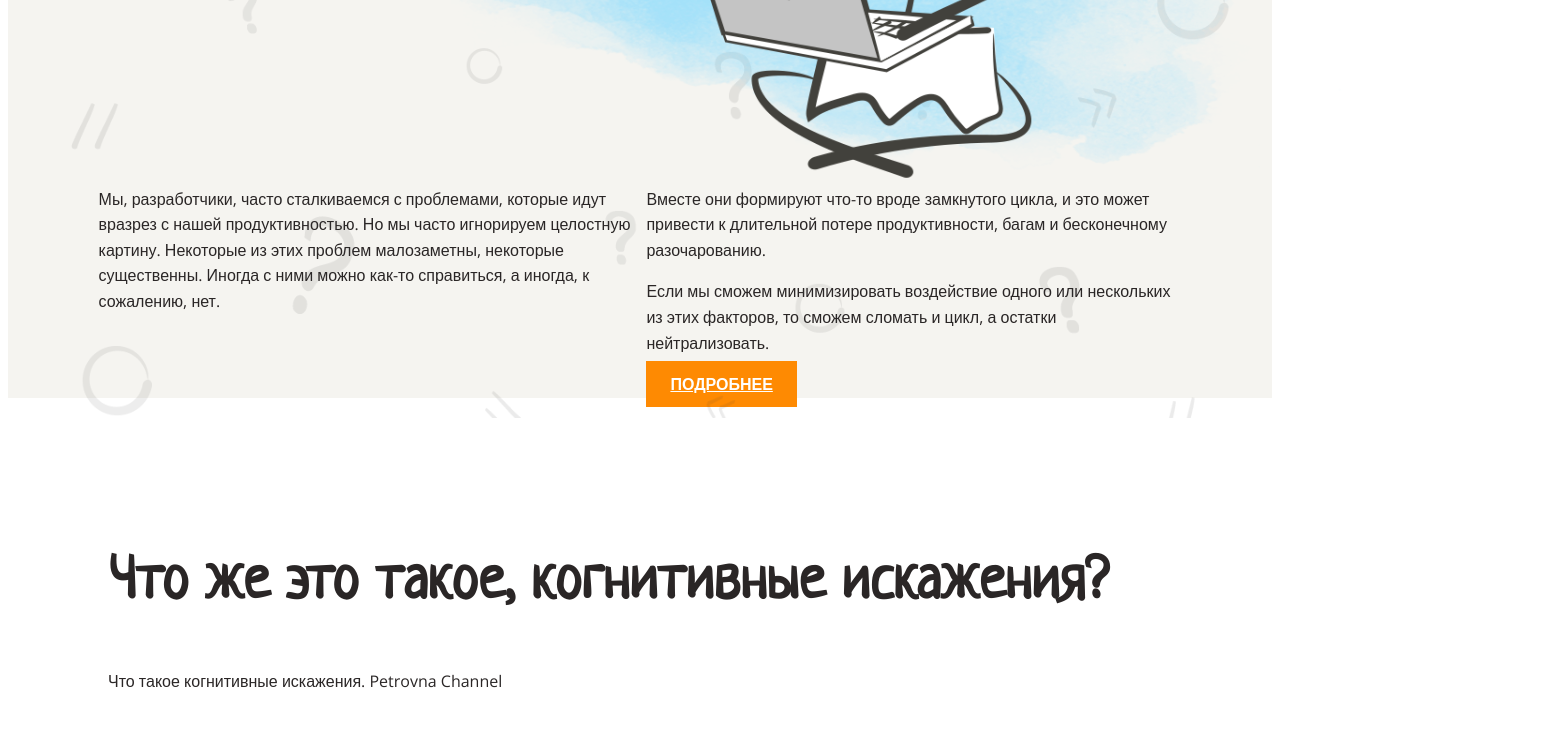
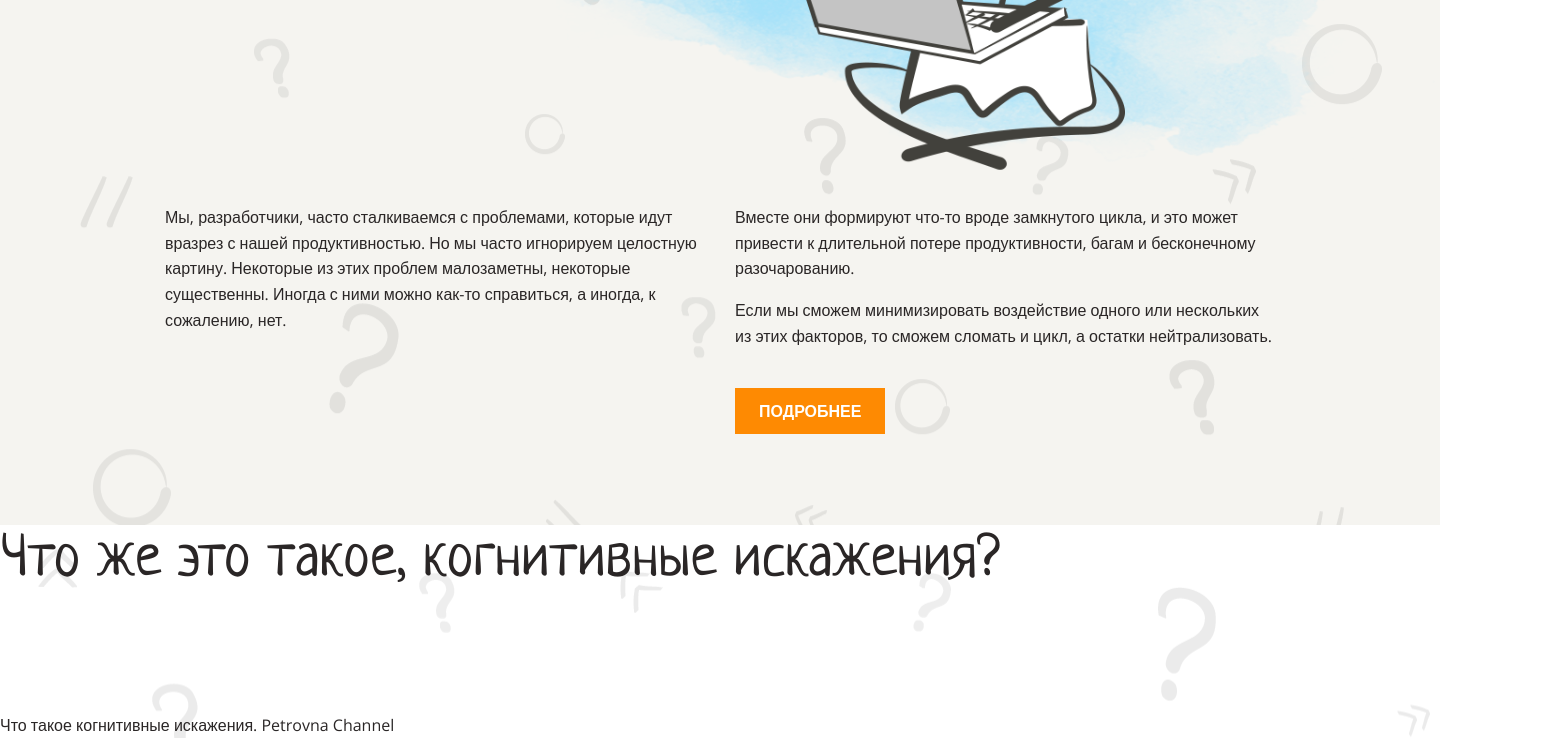
Before and after one commit to steblenko-vladislav/layout-designer-project-58, a website: page src/index.html in a window 1280 px wide. Shown: the part 370-1121 px from the top of the page, 1545 px wide, since content can reach past the window. Drawn offline with nearby package versions, Linux system fonts and the light colour scheme.

Commit message:
Task 3 almost everything

```diff
--- a/src/index.html
+++ b/src/index.html
@@ -12,27 +12,32 @@
     <link href="https://fonts.googleapis.com/css2?family=Open+Sans:ital,wght@0,300..800;1,300..800&display=swap" rel="stylesheet">
 </head>
 <body>
-<header class="header flex-container width-full">
-    <div class="">
-        <h1><span class="color-main">Когнитивные<br> искажения <br></span>в программировании</h1>
-        <img class="img-main" src="./images/main.png" alt="человечик с ноутбуком">
-        <div class="flex">
-            <div class="width-half">
+<header class="section bg-light">
+    <div class="container">
+        <h1><span class="text-primary inherit-font">Когнитивные<br> искажения <br></span>в программировании</h1>
+        <img class="hero-image" src="./images/main.png" alt="человечик с ноутбуком">
+        <div class="two-columns pt-100">
+            <div class="column">
             <p>Мы, разработчики, часто сталкиваемся с проблемами, которые идут вразрез с нашей продуктивностью. Но мы часто игнорируем целостную картину. Некоторые из этих проблем малозаметны, некоторые существенны. Иногда с ними можно как-то справиться, а иногда, к сожалению, нет.</p>
             </div>
 
-            <div class="width-half">
+            <div class="column">
             <p>Вместе они формируют что-то вроде замкнутого цикла, и это может привести к длительной потере продуктивности, багам и бесконечному разочарованию.</p>
             <p>Если мы сможем минимизировать воздействие одного или нескольких из этих факторов, то сможем сломать и цикл, а остатки нейтрализовать.</p>
-            <a href="" class="button">ПОДРОБНЕЕ</a>
+                <div class="mt-50">
+                    <a href="#cognitive-biases" class="btn btn-primary">Подробнее</a>
+                </div>
             </div>
         </div>
     </div>
 </header>
 <main>
-    <section class="width-full">
+    <section class="section">
         <h2>Что же это такое, когнитивные искажения?</h2>
         <p>Что такое когнитивные искажения. Petrovna Channel</p>
+    </section>
+    <section id="cognitive-biases" class="section">
+        <h2>5 когнитивных искажений о существовании которых стоит помнить</h2>
     </section>
 </main>
 <footer>
--- /dev/null
+++ b/src/styles/style copy.css
@@ -0,0 +1,118 @@
+/** CSS STYLE **/
+:root {
+  --white: #fff;
+  --translucent-white: #d7ccc0;
+  --light: #f5f4f0;
+  --main: #FE8A02;
+  --main-dark: #42413c;
+  --dark: #2a2626;
+  --translucent-dark: #908d8b;
+  --brown: #b09a81;
+  --blue: #1085c5;
+  --font-size: 16px;
+  --line-height: 1.6em;
+  --width-full: 1100px;
+}
+
+@font-face {
+  font-family: "Neucha";
+  font-weight: 400;
+  font-style: normal;
+  src: url(/src/fonts/Neucha-Regular.ttf);
+}
+
+.width-full {
+  width: var(--width-full);
+}
+
+.width-half {
+  width: 535px;
+}
+body {
+  font-family: "Open Sans", "Arial", sans-serif;
+  font-size: 16px;
+  line-height: 1.6em;
+  color: #2A2626;
+}
+
+.header {
+  width: 100%;
+  background-color: var(--light);
+
+}
+
+
+.header::before {
+  position: absolute;
+  content: "";
+  background-image: url(/src/images/background.png);
+  background-repeat: no-repeat;
+  background-size: cover;
+  width: 100%;
+  height: 100%;
+  opacity: 0.1;
+}
+
+h1, h2, h3 {
+  font-family: "Neucha", cursive;
+  line-height: 1.2em;
+
+}
+
+h1 {
+  position: absolute;
+  z-index: 200;
+  font-size: 72px;
+
+}
+
+h2 {
+  font-size: 60px;
+}
+
+h3 {
+  font-size: 34px;
+}
+
+.flex-container {
+  display: flex;
+  flex-direction: column;
+  align-items: center;
+  justify-content: center;
+}
+
+.flex {
+  display: flex;
+  justify-content: space-between;
+}
+
+.flex-column-center {
+  display: flex;
+  flex-direction: column;
+  justify-content: center;
+}
+
+section {
+  width: 1110px;
+  padding: 100px 100px;
+}
+
+
+.img-main {
+  position: relative;
+  z-index: 100;
+  height: 525px;
+  top: 55px;
+  right: -270px;
+}
+
+.button {
+  padding: 12px 24px 12px 24px;
+  background-color: var(--main);
+  font-weight: bold;
+  color: var(--white);
+}
+
+.color-main {
+  color: var(--main);
+}
--- a/src/styles/style.css
+++ b/src/styles/style.css
@@ -1,4 +1,201 @@
 /** CSS STYLE **/
+/* Переменные*/
+:root {
+  --white: #fff;
+  --white-50: #d7ccc0;
+  --light: #f5f4f0;
+  --primary: #fe8a02;
+  --primary-dark: #42413c;
+  --dark: #2a2626;
+  --dark-50: #908d8b;
+  --brown: #b09a81;
+  --blue: #1085c5;
+
+  --font-size: 16px;
+  --line-height: 1.6em;
+  --width-full: 1100px;
+}
+
+/* Подключение шрифтов */
+
+@font-face {
+  font-family: "Neucha";
+  font-weight: 400;
+  font-style: normal;
+  src: url(/src/fonts/Neucha-Regular.ttf);
+}
+
+/* СТИЛИ СТРУКТУРЫ */
+
+* {
+  box-sizing: border-box;
+}
+
+body {
+  margin: 0;
+  padding: 0;
+  width: 100%;
+}
+
+h1, h2, h3 {
+  margin: 0;
+  padding-bottom: 100px;
+}
+
+.section {
+  position: relative;
+  width: 1440px;
+  margin: 0 auto; /*это чтобы как в макете ширина*/
+}
+
+.container {
+  position: relative;
+  max-width: 1110px;
+  margin: 0 auto;
+  padding: 100px 0;
+}
+
+.two-columns {
+  display: flex;
+  gap: 30px;
+  align-items: flex-start;
+}
+
+.column {
+  width: 50%;
+}
+
+.hero-image {
+  position: absolute;
+  z-index: 2;
+  height: 525px;
+  top: 55px;
+  right: -270px;
+}
+
+
+.pt-100 {
+  padding-top: 100px;
+}
+.pt-50 {
+  padding-top: 50px;
+}
+
+.pb-100 {
+  padding-bottom: 100px;
+}
+
+.mt-100 {
+  margin-top: 100px;
+}
+
+.mt-50{
+  margin-top: 50px;
+}
+/* СТИЛИ ОФОРМЛЕНИЯ */
+
+/* Фон */
+
+.section::before {
+  position: absolute;
+  content: "";
+  background-image: url(/images/background.png);
+  background-repeat: repeat;
+  background-size: cover;
+  width: 100%;
+  height: 100%;
+  top: 0;
+  left: 0;
+  opacity: 0.1;
+}
+
+/* Цвета фона */
+
+.bg-white {
+  background-color: var(--white);
+}
+
+.bg-light {
+  background-color: var(--light);
+}
+
+.bg-brown {
+  background-color: var(--brown);
+}
+
+.bg-primary-dark {
+  background-color: var(--primary-dark);
+}
+
+/* Цвета текста */
+
+.text-primary {
+  color: var(--primary);
+}
+
+.text-secondary {
+  color: var(--dark-50);
+}
+
+.text {
+  color: var(--dark);
+}
+
+.text-primary-dark {
+  color: var(--primary-dark);
+}
+
+.text-white {
+  color: var(--white);
+}
+
+.text-white-50 {
+  color: var(--white-50);
+}
+
+/* Шрифты,типографика*/
+
+* {
+  font-family: "Open Sans", sans-serif;
+  line-height: 1.6em;
+  font-size: 16px;
+  color: var(--dark);
+}
+
+h1, h2, h3 {
+  font-family: "Neucha", cursive;
+  font-weight: 400;
+  line-height: 1.2em;
+}
+
+h1 {
+  font-size: 72px;
+}
+
+h2 {
+  font-size: 60px;
+}
+
+h3 {
+  font-size: 34px;
+}
+
+.inherit-font {
+  font-size: inherit;
+  line-height: inherit;
+  font-family: inherit;
+}
+
+.btn-primary {
+  padding: 12px 24px 12px 24px;
+  background-color: var(--primary);
+  text-transform: uppercase;
+  font-weight: bold;
+  color: var(--white);
+  text-decoration: none;
+}
+
+/**
 :root {
   --white: #fff;
   --translucent-white: #d7ccc0;
@@ -116,3 +313,4 @@ section {
 .color-main {
   color: var(--main);
 }
+**/
```
